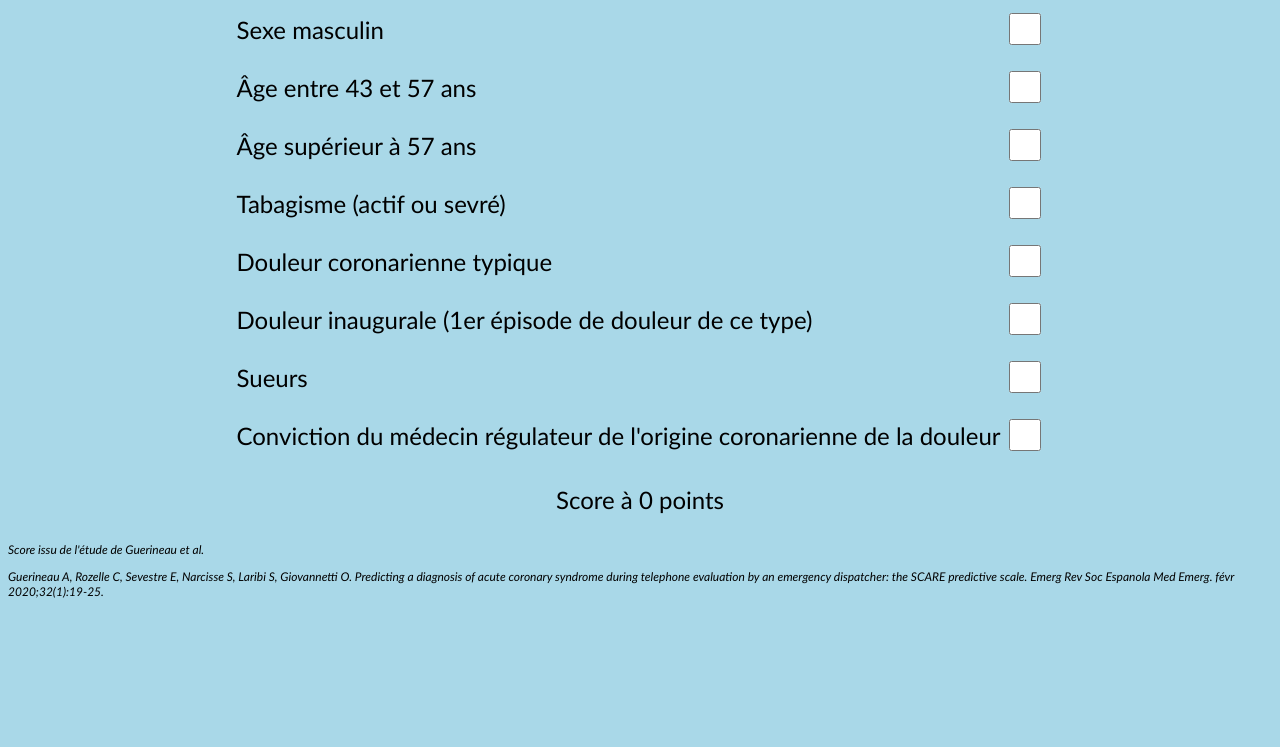
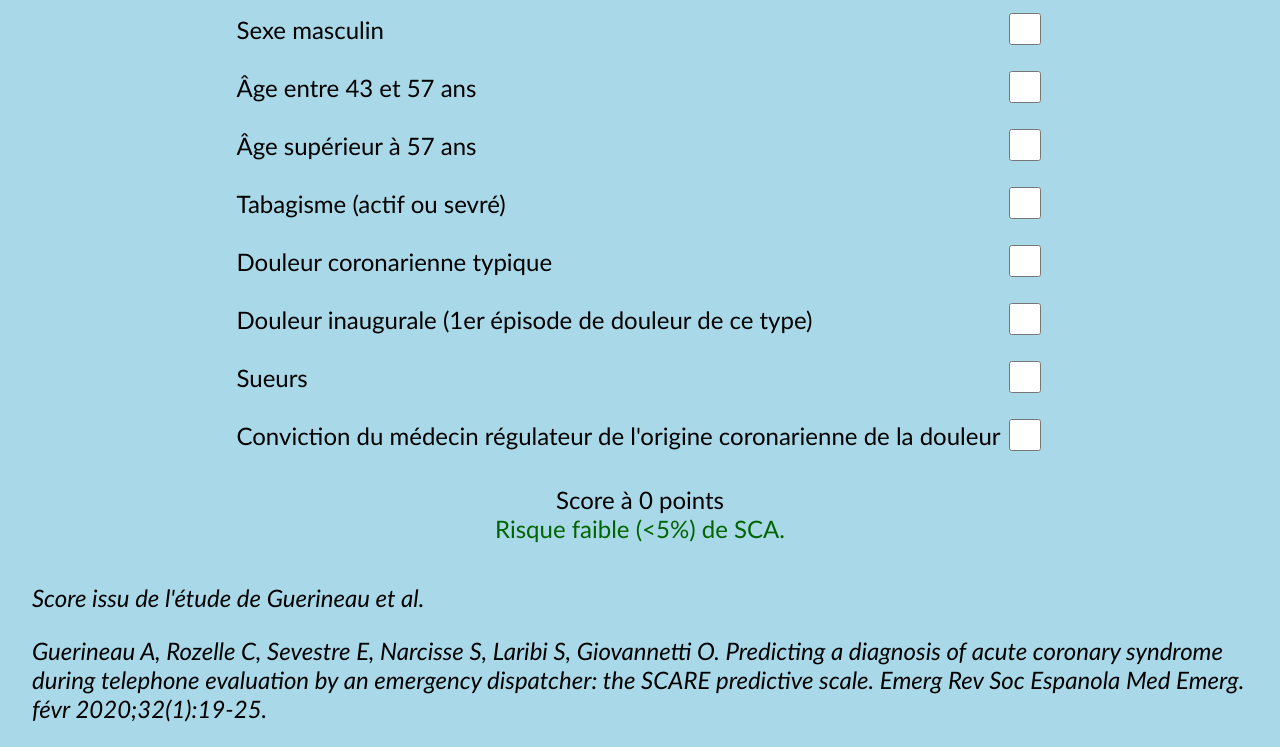
Before and after one commit to maximilienlemoine/scare, a plain HTML site: page index.html in a window 1280 px wide. Shown: the part 82-829 px from the top of the page. Before the commit the page ends 800 px from the top, so only its background shows below. Drawn offline with Linux system fonts and the light colour scheme.

Commit message:
fix : padding

```diff
--- a/index.html
+++ b/index.html
@@ -8,7 +8,7 @@
 <body>
 <h1 class="center">Score SCARE (SCA en REgulation)</h1>
 
-<div class="flex-colonne">
+<div class="flex-colonne pleftright">
     <table style="width: fit-content">
         <tr>
             <td><label for="sex">Sexe masculin</label></td>
@@ -47,12 +47,12 @@
 
 <br>
 
-<div class="center" style="font-size: 3vh;">
+<div class="center pleftright" style="font-size: 3vh;">
     <div id="score" class="flex-colonne">Score à 0 points</div>
-    <div id="risque" class="flex-colonne"></div>
+    <div id="risque" class="flex-colonne" style="color: darkgreen;">Risque faible (<5%) de SCA.</div>
 </div>
 
-<div class="legende">
+<div class="legende pleftright" style="font-size: 3vh;">
     <p>Score issu de l'étude de Guerineau et al.</p>
     <p>
         Guerineau A, Rozelle C, Sevestre E, Narcisse S, Laribi S, Giovannetti O. Predicting a diagnosis
--- a/style.css
+++ b/style.css
@@ -29,3 +29,8 @@ td{
     font-style: italic;
     padding-top: 2vh
 }
+
+.pleftright{
+    padding-right: 3vh;
+    padding-left: 3vh;
+}
```
